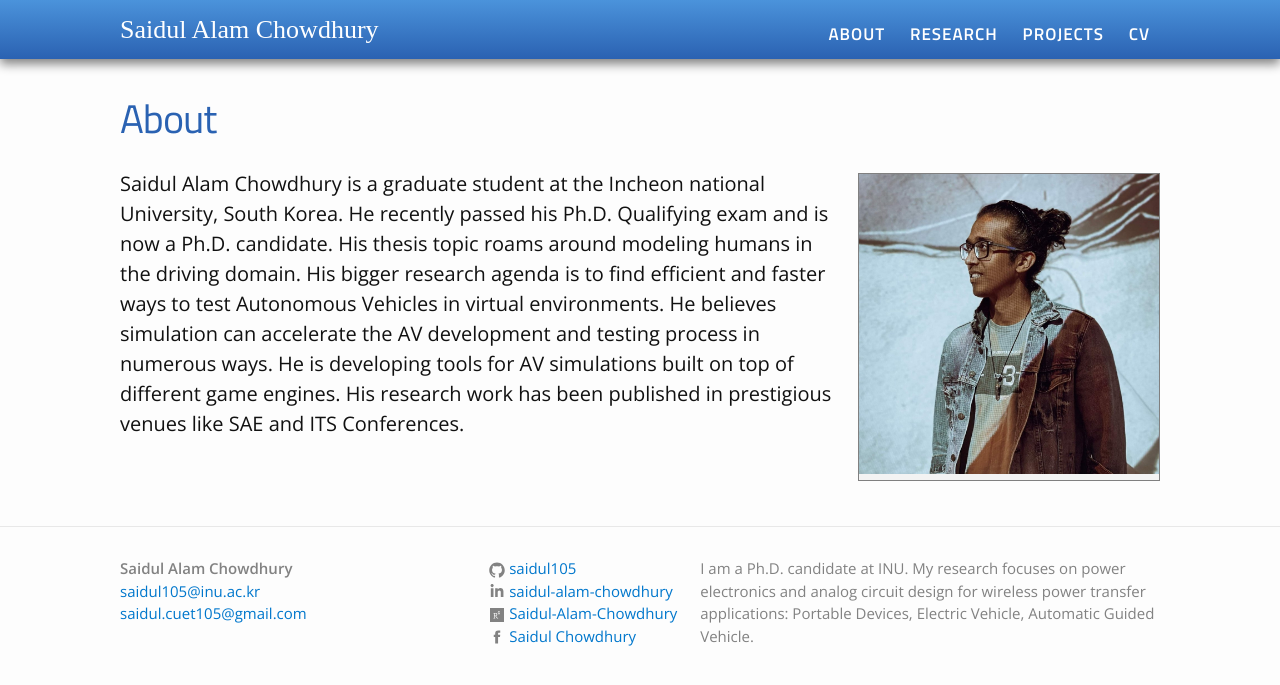
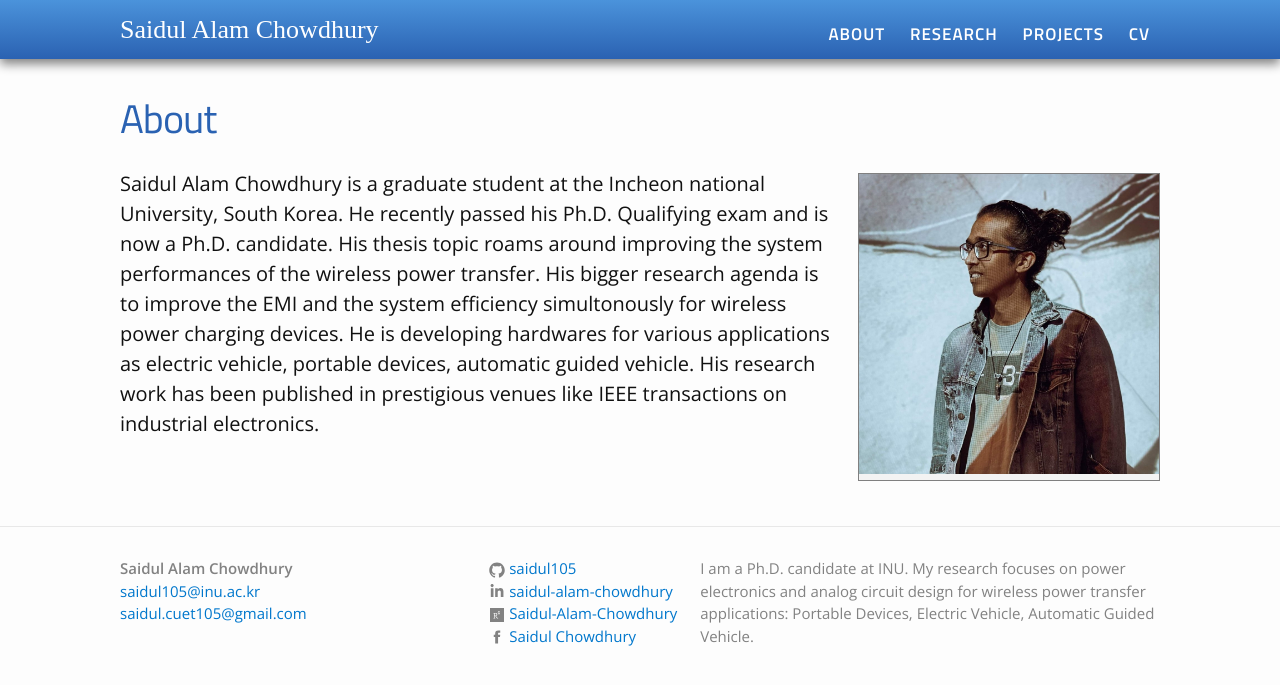
Before and after one commit to saidul105/saidul105.github.io, a Jekyll site: the page built from about.md, in a window 1280 px wide. Shown: the top 685 px of the page. Built offline with Jekyll 4.4.1, drawn with Linux system fonts in a browser that asks for light colours.

Commit message:
Update about.md

```diff
--- a/about.md
+++ b/about.md
@@ -9,7 +9,7 @@ permalink: /about/
 
 
 
-Saidul Alam Chowdhury is a graduate student at the Incheon national University, South Korea. He recently passed his Ph.D. Qualifying exam and is now a Ph.D. candidate. His thesis topic roams around modeling humans in the driving domain. His bigger research agenda is to find efficient and faster ways to test Autonomous Vehicles in virtual environments. He believes simulation can accelerate the AV development and testing process in numerous ways. He is developing tools for AV simulations built on top of different game engines. His research work has been published in prestigious venues like SAE and ITS Conferences.
+Saidul Alam Chowdhury is a graduate student at the Incheon national University, South Korea. He recently passed his Ph.D. Qualifying exam and is now a Ph.D. candidate. His thesis topic roams around improving the system performances of the wireless power transfer. His bigger research agenda is to improve the EMI and the system efficiency simultonously for wireless power charging devices. He is developing hardwares for various applications as electric vehicle, portable devices, automatic guided vehicle. His research work has been published in prestigious venues like IEEE transactions on industrial electronics.
 
 
 <!--
```
